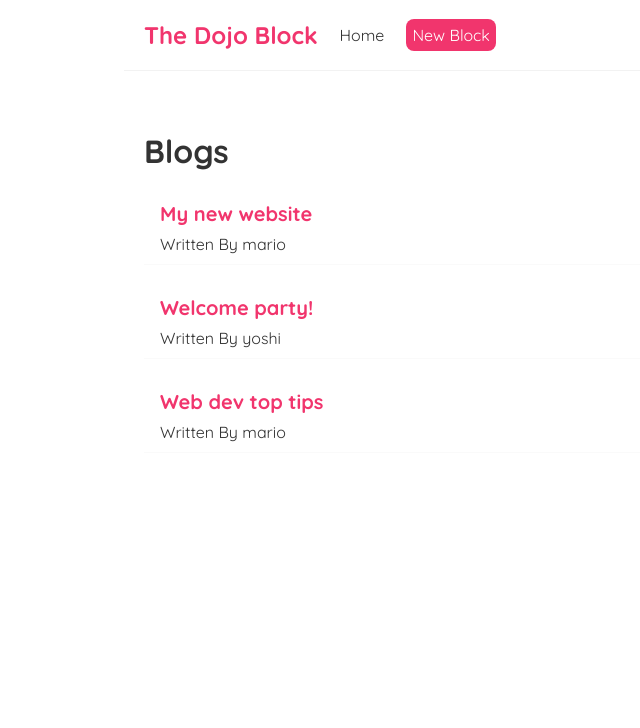
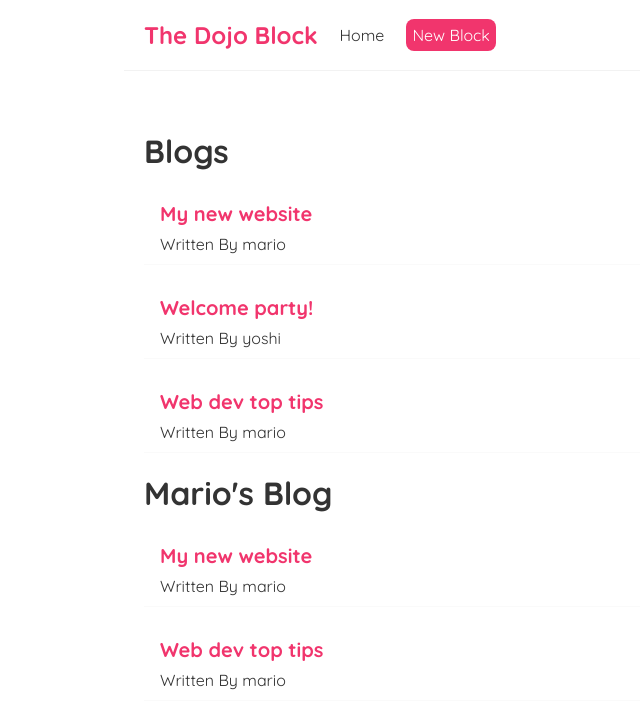
Before and after one commit to RechieKho/simple-blog-web-app, a React (Create React App) app: page / in a window 1280 px wide. Shown: the top 728 px of the page, without its empty margins (196-836 px from the left). Built offline with nearby package versions, Linux system fonts and the light colour scheme.

Commit message:
reuse-component

```diff
--- a/src/Home.js
+++ b/src/Home.js
@@ -13,6 +13,7 @@ const Home = () => {
     return (
         <div className="home">
             <BlogList blogs={blogs} title="Blogs" />
+            <BlogList blogs={blogs.filter(({author})=>author==="mario") /* remember to learn higher-order function*/} title="Mario's Blog" />
         </div>
     );
 }
```
